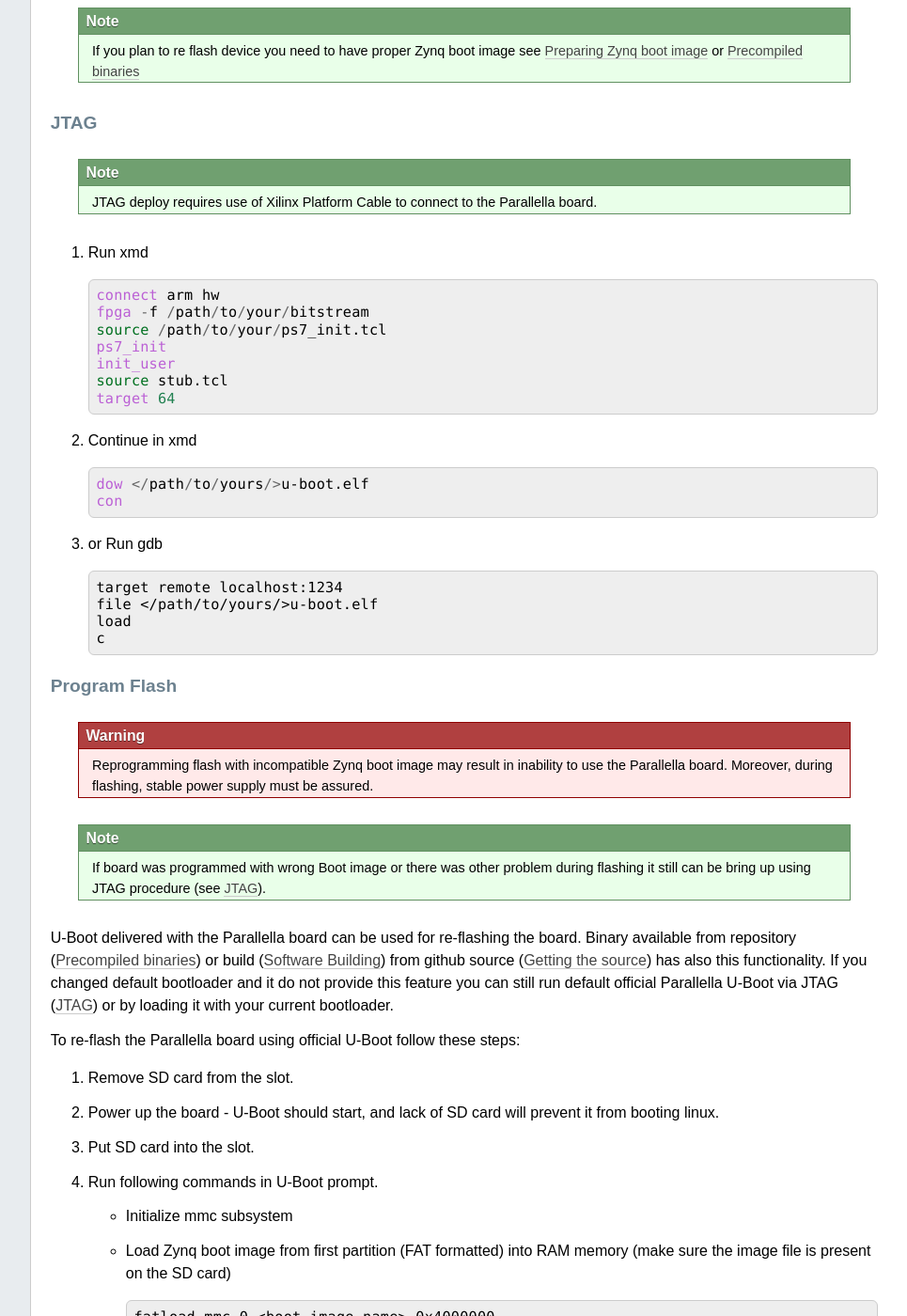
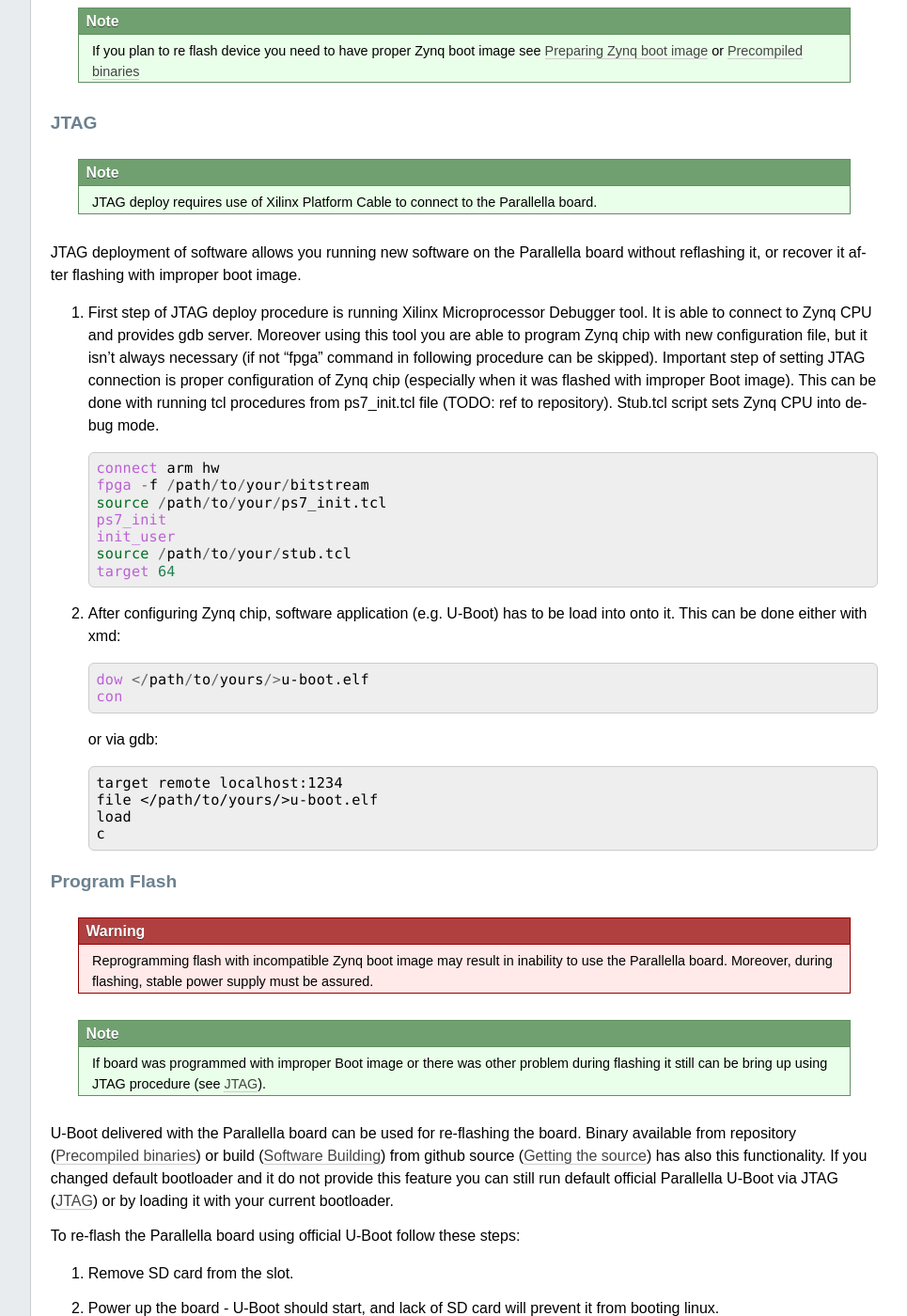
Before and after one commit to antmicro/parallella-quickstart, a Sphinx documentation site: the page built from doc/quickstart-guide/source/software.rst, in a window 1280 px wide and 1400 px high, scrolled down 3596 px. Shown: the whole window at 94% size, without its empty margins (224-1189 px from the left). Built offline with Sphinx 7.4.7, drawn with Linux system fonts in a browser that asks for light colours; some of the changed text lies outside the part shown.

Commit message:
software guide work

```diff
--- a/doc/quickstart-guide/source/software.rst
+++ b/doc/quickstart-guide/source/software.rst
@@ -179,7 +179,9 @@ JTAG
 
 .. note:: JTAG deploy requires use of Xilinx Platform Cable to connect to the Parallella board.
 
-#. Run xmd
+JTAG deployment of software allows you running new software on the Parallella board without reflashing it, or recover it after flashing with improper boot image.
+
+#. First step of JTAG deploy procedure is running Xilinx Microprocessor Debugger tool. It is able to connect to Zynq CPU and provides gdb server. Moreover using this tool you are able to program Zynq chip with new configuration file, but it isn't always necessary (if not "fpga" command in following procedure can be skipped). Important step of setting JTAG connection is proper configuration of Zynq chip (especially when it was flashed with improper Boot image). This can be done with running tcl procedures from ps7_init.tcl file (TODO: ref to repository). Stub.tcl script sets Zynq CPU into debug mode.
 
    .. code-block:: tcl
 
@@ -188,17 +190,17 @@ JTAG
       source /path/to/your/ps7_init.tcl
       ps7_init
       init_user
-      source stub.tcl
+      source /path/to/your/stub.tcl
       target 64
 
-#. Continue in xmd
+#. After configuring Zynq chip, software application (e.g. U-Boot) has to be load into onto it. This can be done either with xmd:
 
    .. code-block:: tcl
 
       dow </path/to/yours/>u-boot.elf
       con
 
-#. or Run gdb
+   or via gdb:
 
    .. code-block:: gdb
 
@@ -214,7 +216,7 @@ Program Flash
 
 .. warning:: Reprogramming flash with incompatible Zynq boot image may result in inability to use the Parallella board. Moreover, during flashing, stable power supply must be assured.
 
-.. note:: If board was programmed with wrong Boot image or there was other problem during flashing it still can be bring up using JTAG procedure (see :ref:`jtag`).
+.. note:: If board was programmed with improper Boot image or there was other problem during flashing it still can be bring up using JTAG procedure (see :ref:`jtag`).
 
 U-Boot delivered with the Parallella board can be used for re-flashing the board. Binary available from repository (:ref:`binaries`) or build (:ref:`build`) from github source (:ref:`source`) has also this functionality. If you changed default bootloader and it do not provide this feature you can still run default official Parallella U-Boot via JTAG (:ref:`jtag`) or by loading it with your current bootloader.
 
@@ -273,3 +275,14 @@ Booting from SD card / USB drive
 Copy uImage, parallella.bit.bin and devicetree.dtb files onto first partition of SD card (FAT formatted), insert card into the board and power up it. Unpack Linux root file system onto USB drive or second partition of SD card (ext formatted).
 
 .. note:: Remember of setting proper boot device in the Linux kernel bootargs (/dev/sdaX for USB drive boot or /dev/mmcblk0pX for SD card)
+
+Default Boot sequence
++++++++++++++++++++++
+
+Default Boot sequence on the Parallella board is as follows:
+
+#. After Power On internal Zynq BootROM finds boot image in onboard flash, copies FSBL from if into the On Chip RAM memory and run it.
+#. FSBL finds finds boot image in onboard flash, copies U-Boot from it into RAM memory and run it.
+#. U-Boot searches first (FAT formated) partition on SD card for Linux kernel image (uImage), devicetree (devicetree.dtb) and Zynq configuration (parallella.bit.bin). If found they are copied int RAM memory.
+#. U-Boot configures Zynq chip, and boot Linux kernel passing devicetree to it.
+#. Linux kernel boots into rootfs according to bootargs passed in devicetree.
```
Also changed, not shown: other parts of doc/quickstart-guide/source/software.rst (+2 -2 lines).
